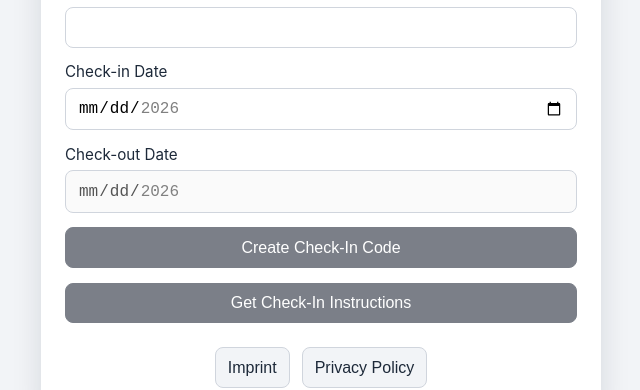
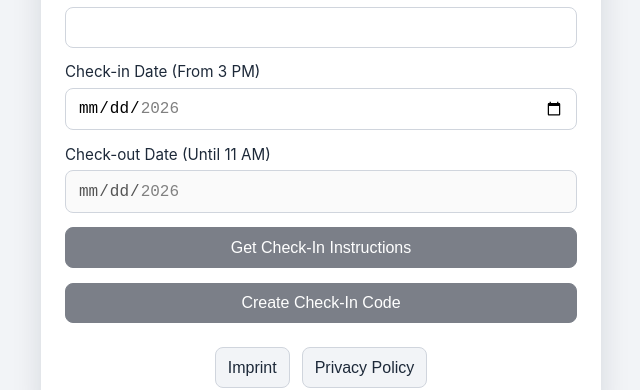
Before and after one commit to Razvanmatis/selfCheckIn, a React (Vite) app in the folder frontend/: page / in a window 1280 px wide. Shown: the part 339-729 px from the top of the page, without its empty margins (319-959 px from the left). Built offline with nearby package versions, Linux system fonts and the light colour scheme; no server answers.

Commit message:
added getName and refactored a bit

```diff
--- a/frontend/src/App.tsx
+++ b/frontend/src/App.tsx
@@ -335,16 +335,16 @@ function App() {
             </p>
           ) : null}
 
+          <button
+              type="button"
+              onClick={handleGetCheckInInstructions}
+              disabled={isFormActionDisabled}
+          >
+            {isLoadingInstructions ? t.loadingInstructions : t.getInstructionsButton}
+          </button>
+
           <button type="submit" disabled={isFormActionDisabled}>
             {isSubmitting ? t.submitting : t.submitButton}
-          </button>
-
-          <button
-            type="button"
-            onClick={handleGetCheckInInstructions}
-            disabled={isFormActionDisabled}
-          >
-            {isLoadingInstructions ? t.loadingInstructions : t.getInstructionsButton}
           </button>
 
           {submitError ? (
--- a/frontend/src/i18n/translations.ts
+++ b/frontend/src/i18n/translations.ts
@@ -31,8 +31,8 @@ export const translations: Record<Language, Record<string, string>> = {
     lastName: "Last Name",
     phone: "Phone Number",
     phonePlaceholder: "+49123456789",
-    checkInDate: "Check-in Date",
-    checkOutDate: "Check-out Date",
+    checkInDate: "Check-in Date (From 3 PM)",
+    checkOutDate: "Check-out Date (Until 11 AM)",
     checkInDateTooFar: "The check-in date must not be more than 2 weeks in the future.",
     checkOutDateInvalid: "The check-out date must be at least 1 day after the check-in date.",
     submitButton: "Create Check-In Code",
@@ -69,8 +69,8 @@ export const translations: Record<Language, Record<string, string>> = {
     lastName: "Nachname",
     phone: "Telefonnummer",
     phonePlaceholder: "+49123456789",
-    checkInDate: "Check-in Datum",
-    checkOutDate: "Check-out Datum",
+    checkInDate: "Check-in Datum (Ab 15Uhr)",
+    checkOutDate: "Check-out Datum (Bis um 11Uhr)",
     checkInDateTooFar: "Das Check-in Datum darf maximal 2 Wochen in der Zukunft liegen.",
     checkOutDateInvalid: "Das Check-out Datum muss mindestens 1 Tag nach dem Check-in Datum liegen.",
     submitButton: "Check-In Code erstellen",
@@ -107,8 +107,8 @@ export const translations: Record<Language, Record<string, string>> = {
     lastName: "Фамилия",
     phone: "Номер телефона",
     phonePlaceholder: "+49123456789",
-    checkInDate: "Дата заезда",
-    checkOutDate: "Дата выезда",
+    checkInDate: "Дата заезда (с 15:00)",
+    checkOutDate: "Дата выезда (до 11:00)",
     checkInDateTooFar: "Дата заезда не должна быть более чем на 2 недели в будущем.",
     checkOutDateInvalid: "Дата выезда должна быть как минимум на 1 день позже даты заезда.",
     submitButton: "Создать код регистрации",
@@ -145,8 +145,8 @@ export const translations: Record<Language, Record<string, string>> = {
     lastName: "姓氏",
     phone: "电话号码",
     phonePlaceholder: "+49123456789",
-    checkInDate: "入住日期",
-    checkOutDate: "退房日期",
+    checkInDate: "入住日期（15:00后）",
+    checkOutDate: "退房日期（11:00前）",
     checkInDateTooFar: "入住日期不能超过未来2周。",
     checkOutDateInvalid: "退房日期必须至少在入住日期之后1天。",
     submitButton: "创建入住代码",
@@ -183,8 +183,8 @@ export const translations: Record<Language, Record<string, string>> = {
     lastName: "अंतिम नाम",
     phone: "फोन नंबर",
     phonePlaceholder: "+49123456789",
-    checkInDate: "चेक-इन तारीख",
-    checkOutDate: "चेक-आउट तारीख",
+    checkInDate: "चेक-इन तारीख (दोपहर 3 बजे के बाद)",
+    checkOutDate: "चेक-आउट तारीख (सुबह 11 बजे तक)",
     checkInDateTooFar: "चेक-इन तारीख भविष्य में 2 सप्ताह से अधिक नहीं हो सकती।",
     checkOutDateInvalid: "चेक-आउट तारीख चेक-इन तारीख के कम से कम 1 दिन बाद होनी चाहिए।",
     submitButton: "चेक-इन कोड बनाएं",
@@ -221,8 +221,8 @@ export const translations: Record<Language, Record<string, string>> = {
     lastName: "Cognome",
     phone: "Numero di telefono",
     phonePlaceholder: "+49123456789",
-    checkInDate: "Data di check-in",
-    checkOutDate: "Data di check-out",
+    checkInDate: "Data di check-in (dalle 15:00)",
+    checkOutDate: "Data di check-out (entro le 11:00)",
     checkInDateTooFar: "La data di check-in non può essere più di 2 settimane nel futuro.",
     checkOutDateInvalid: "La data di check-out deve essere almeno 1 giorno dopo la data di check-in.",
     submitButton: "Crea codice di check-in",
@@ -259,8 +259,8 @@ export const translations: Record<Language, Record<string, string>> = {
     lastName: "Apellido",
     phone: "Número de teléfono",
     phonePlaceholder: "+49123456789",
-    checkInDate: "Fecha de check-in",
-    checkOutDate: "Fecha de check-out",
+    checkInDate: "Fecha de check-in (a partir de las 15:00)",
+    checkOutDate: "Fecha de check-out (hasta las 11:00)",
     checkInDateTooFar: "La fecha de check-in no puede ser más de 2 semanas en el futuro.",
     checkOutDateInvalid: "La fecha de check-out debe ser al menos 1 día después de la fecha de check-in.",
     submitButton: "Crear código de check-in",
@@ -297,8 +297,8 @@ export const translations: Record<Language, Record<string, string>> = {
     lastName: "Επώνυμο",
     phone: "Αριθμός τηλεφώνου",
     phonePlaceholder: "+49123456789",
-    checkInDate: "Ημερομηνία Εγγραφής",
-    checkOutDate: "Ημερομηνία Αποχώρησης",
+    checkInDate: "Ημερομηνία Check-in (από τις 15:00)",
+    checkOutDate: "Ημερομηνία Check-out (έως τις 11:00)",
     checkInDateTooFar: "Η ημερομηνία εγγραφής δεν μπορεί να είναι περισσότερο από 2 εβδομάδες στο μέλλον.",
     checkOutDateInvalid: "Η ημερομηνία αποχώρησης πρέπει να είναι τουλάχιστον 1 ημέρα μετά την ημερομηνία εγγραφής.",
     submitButton: "Δημιουργία Κωδικού Εγγραφής",
@@ -335,8 +335,8 @@ export const translations: Record<Language, Record<string, string>> = {
     lastName: "Sobrenome",
     phone: "Número de Telefone",
     phonePlaceholder: "+49123456789",
-    checkInDate: "Data de Check-in",
-    checkOutDate: "Data de Check-out",
+    checkInDate: "Data de Check-in (a partir das 15:00)",
+    checkOutDate: "Data de Check-out (até às 11:00)",
     checkInDateTooFar: "A data de check-in não pode ser mais de 2 semanas no futuro.",
     checkOutDateInvalid: "A data de check-out deve ser pelo menos 1 dia após a data de check-in.",
     submitButton: "Criar Código de Check-in",
@@ -373,8 +373,8 @@ export const translations: Record<Language, Record<string, string>> = {
     lastName: "姓",
     phone: "電話番号",
     phonePlaceholder: "+49123456789",
-    checkInDate: "チェックイン日付",
-    checkOutDate: "チェックアウト日付",
+    checkInDate: "チェックイン日付（15:00以降）",
+    checkOutDate: "チェックアウト日付（11:00まで）",
     checkInDateTooFar: "チェックイン日付は将来2週間以上先にすることはできません。",
     checkOutDateInvalid: "チェックアウト日付はチェックイン日付の少なくとも1日後である必要があります。",
     submitButton: "チェックインコードを作成",
@@ -411,8 +411,8 @@ export const translations: Record<Language, Record<string, string>> = {
     lastName: "นามสกุล",
     phone: "หมายเลขโทรศัพท์",
     phonePlaceholder: "+49123456789",
-    checkInDate: "วันที่เช็คอิน",
-    checkOutDate: "วันที่เช็คเอาท์",
+    checkInDate: "วันที่เช็คอิน (หลัง 15:00 น.)",
+    checkOutDate: "วันที่เช็คเอาท์ (ก่อน 11:00 น.)",
     checkInDateTooFar: "วันที่เช็คอินต้องไม่เกิน 2 สัปดาห์นับจากวันนี้",
     checkOutDateInvalid: "วันที่เช็คเอาท์ต้องเป็นอย่างน้อย 1 วันหลังจากวันที่เช็คอิน",
     submitButton: "สร้างรหัสเช็คอิน",
@@ -449,8 +449,8 @@ export const translations: Record<Language, Record<string, string>> = {
     lastName: "Họ",
     phone: "Số Điện Thoại",
     phonePlaceholder: "+49123456789",
-    checkInDate: "Ngày Check-in",
-    checkOutDate: "Ngày Check-out",
+    checkInDate: "Ngày Check-in (từ 15:00)",
+    checkOutDate: "Ngày Check-out (đến 11:00)",
     checkInDateTooFar: "Ngày check-in không được quá 2 tuần trong tương lai.",
     checkOutDateInvalid: "Ngày check-out phải ít nhất 1 ngày sau ngày check-in.",
     submitButton: "Tạo Mã Check-in",
@@ -487,8 +487,8 @@ export const translations: Record<Language, Record<string, string>> = {
     lastName: "Příjmení",
     phone: "Telefonní Číslo",
     phonePlaceholder: "+49123456789",
-    checkInDate: "Datum Check-in",
-    checkOutDate: "Datum Check-out",
+    checkInDate: "Datum Check-in (od 15:00)",
+    checkOutDate: "Datum Check-out (do 11:00)",
     checkInDateTooFar: "Datum check-in nesmí být více než 2 týdny v budoucnosti.",
     checkOutDateInvalid: "Datum check-out musí být nejméně 1 den po datu check-in.",
     submitButton: "Vytvořit Kód Check-in",
@@ -525,8 +525,8 @@ export const translations: Record<Language, Record<string, string>> = {
     lastName: "Nazwisko",
     phone: "Numer Telefonu",
     phonePlaceholder: "+49123456789",
-    checkInDate: "Data Zameldowania",
-    checkOutDate: "Data Wymeldowania",
+    checkInDate: "Data zameldowania (od 15:00)",
+    checkOutDate: "Data wymeldowania (do 11:00)",
     checkInDateTooFar: "Data zameldowania nie może być więcej niż 2 tygodnie w przyszłości.",
     checkOutDateInvalid: "Data wymeldowania musi być co najmniej 1 dzień po dacie zameldowania.",
     submitButton: "Utwórz Kod Zameldowania",
@@ -563,8 +563,8 @@ export const translations: Record<Language, Record<string, string>> = {
     lastName: "Nume",
     phone: "Număr de Telefon",
     phonePlaceholder: "+49123456789",
-    checkInDate: "Data de Check-in",
-    checkOutDate: "Data de Check-out",
+    checkInDate: "Data de check-in (de la 15:00)",
+    checkOutDate: "Data de check-out (până la 11:00)",
     checkInDateTooFar: "Data de check-in nu poate fi mai mult de 2 săptămâni în viitor.",
     checkOutDateInvalid: "Data de check-out trebuie să fie cel puțin 1 zi după data de check-in.",
     submitButton: "Crează Cod de Check-in",
@@ -601,8 +601,8 @@ export const translations: Record<Language, Record<string, string>> = {
     lastName: "Презиме",
     phone: "Телефонски Број",
     phonePlaceholder: "+49123456789",
-    checkInDate: "Датум Пријаве",
-    checkOutDate: "Датум Одјаве",
+    checkInDate: "Датум пријаве (од 15:00)",
+    checkOutDate: "Датум одјаве (до 11:00)",
     checkInDateTooFar: "Датум пријаве не може бити више од 2 недеље у будућности.",
     checkOutDateInvalid: "Датум одјаве мора бити најмање 1 дан после датума пријаве.",
     submitButton: "Направи Код Пријаве",
@@ -639,8 +639,8 @@ export const translations: Record<Language, Record<string, string>> = {
     lastName: "Nom",
     phone: "Numéro de Téléphone",
     phonePlaceholder: "+49123456789",
-    checkInDate: "Date d'Arrivée",
-    checkOutDate: "Date de Départ",
+    checkInDate: "Date d'arrivée (à partir de 15 h)",
+    checkOutDate: "Date de départ (jusqu'à 11 h)",
     checkInDateTooFar: "La date d'arrivée ne peut pas être plus de 2 semaines dans le futur.",
     checkOutDateInvalid: "La date de départ doit être au moins 1 jour après la date d'arrivée.",
     submitButton: "Créer le Code de Check-in",
```
